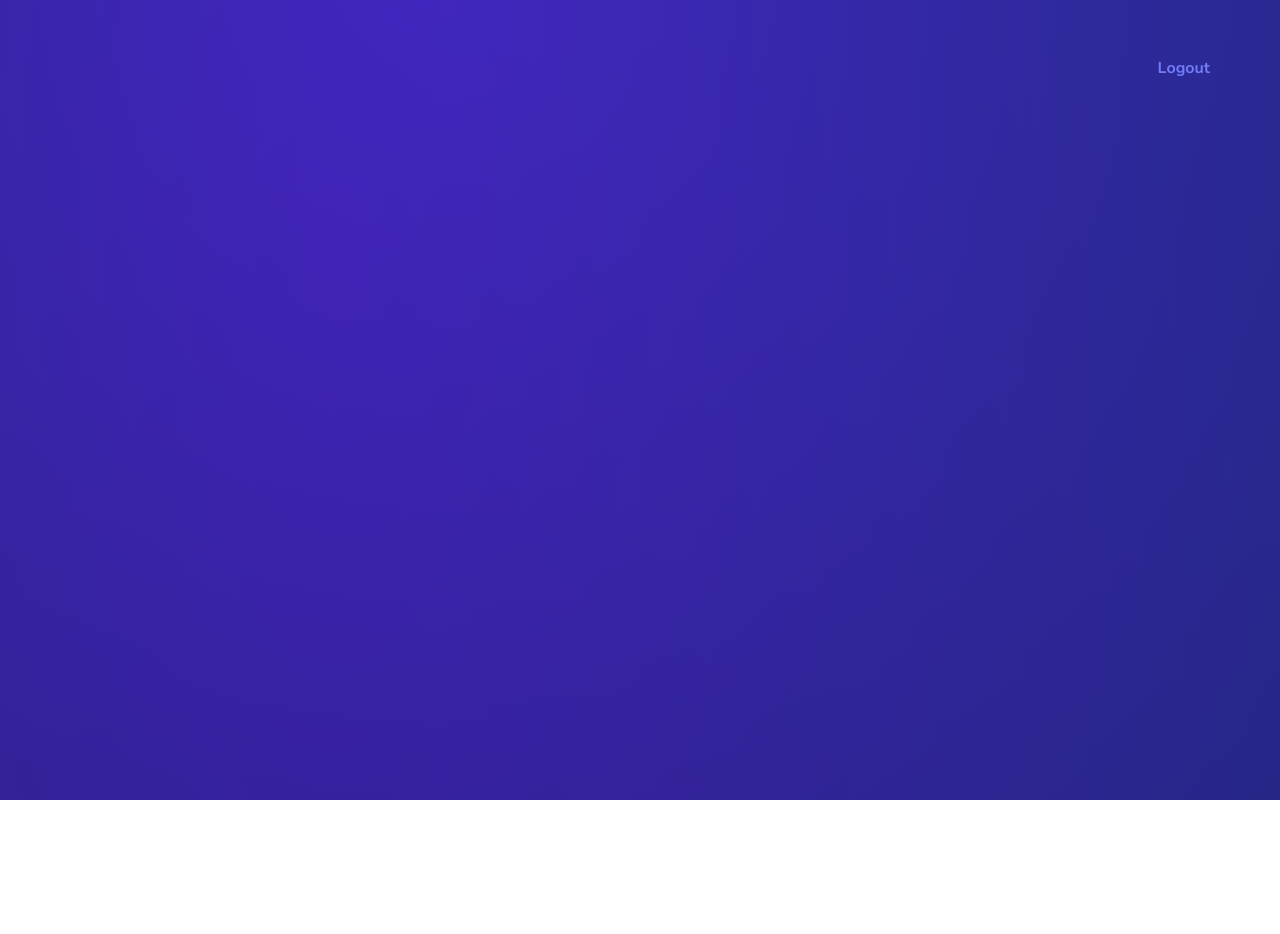
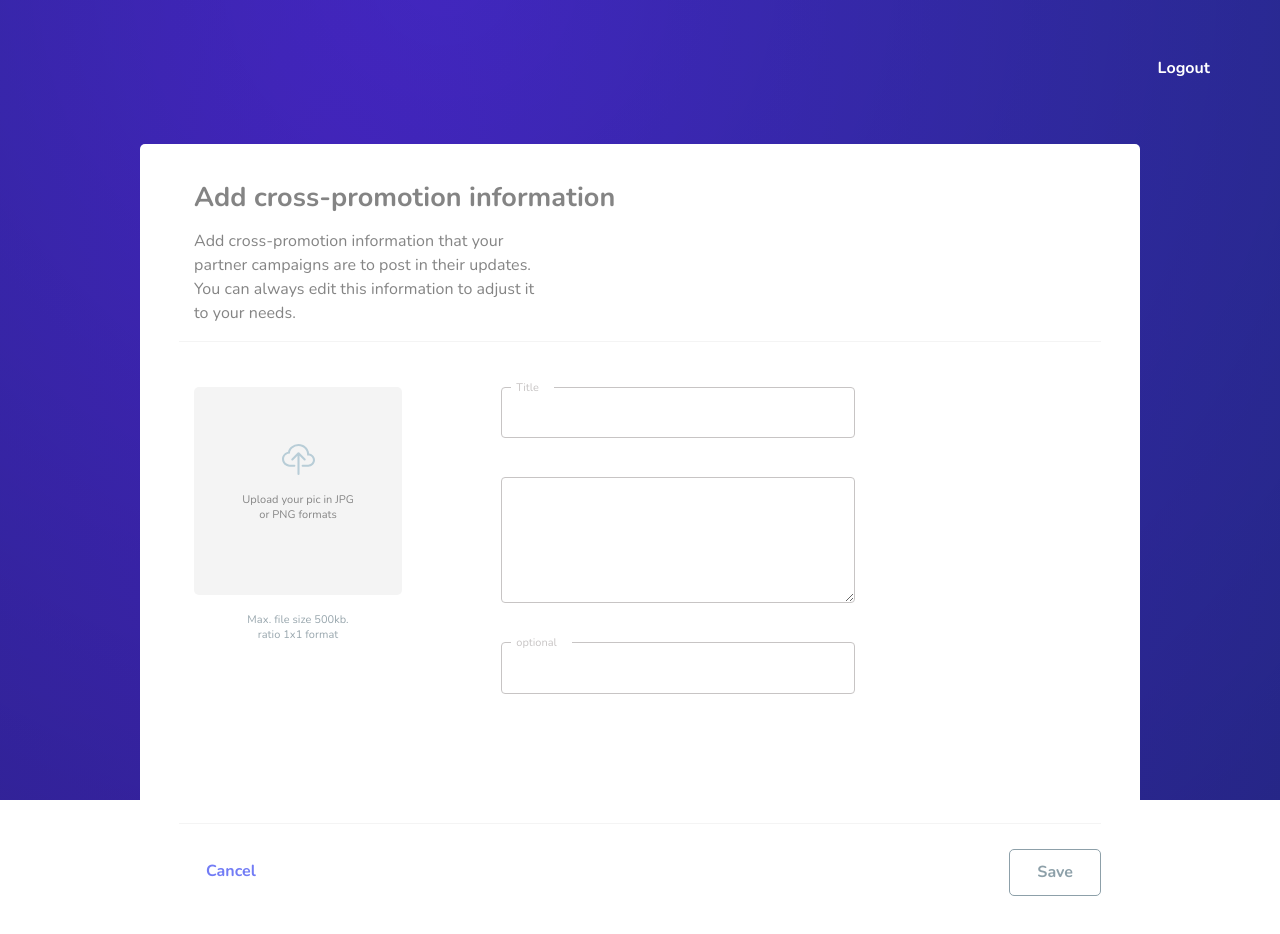
Before and after one commit to aashot/tcf-practical-task, a Vue app: page /add-campaign in a window 1280 px wide. Shown: the top 934 px of the page. Before the commit the page ends 800 px from the top, so only its background shows below. Built offline with nearby package versions, Linux system fonts and the light colour scheme; no server answers; sample sign-in values are in the browser's storage.

Commit message:
AddCampaign page layout

```diff
--- a/src/components/Navbar.vue
+++ b/src/components/Navbar.vue
@@ -5,6 +5,7 @@
     </router-link>
     <base-button
       class="app-navbar--btn app-navbar--logout-btn"
+      :class="{ 'color-white': createBtnVisible }"
       @click.native="handleLogout"
       inverted
     >Logout</base-button>
@@ -21,10 +22,6 @@ export default {
     createBtnVisible() {
       return this.$route.meta.layout === "compose-campaign";
     }
-  },
-
-  created() {
-    console.log(this.$route);
   },
 
   methods: {
--- a/src/components/elements/BaseButton.vue
+++ b/src/components/elements/BaseButton.vue
@@ -45,5 +45,9 @@ export default {
       box-shadow: unset;
     }
   }
+
+  &.color-white {
+    color: $white;
+  }
 }
 </style>
--- a/src/scss/helpers/_variables.scss
+++ b/src/scss/helpers/_variables.scss
@@ -20,6 +20,7 @@ $grey5: #f4f4f4;
 $grey6: #f9f9f9;
 $grey7: #eaeaea;
 $grey8: #e5e5e5;
+$grey9: #98a6ad;
 $errorsColor: #ffbc00;
 
 // sizes
--- a/src/scss/views/_AddCampaign.scss
+++ b/src/scss/views/_AddCampaign.scss
@@ -1,2 +1,134 @@
+.campaign-form {
+    height: 100%;
+}
+
 .add-campaign {
+    display: flex;
+    align-items: center;
+    justify-content: center;
+    height: 100%;
+
+    &__block {
+        background: $white;
+        max-width: 1440px;
+        width: 1000px;
+        padding: 36px 54px;
+        padding-bottom: 0;
+        border-radius: $borderRadius;
+
+        &--title {
+            margin-bottom: 14px;
+        }
+
+        &--text {
+            max-width: 353px;
+        }
+
+        &__form {
+            padding: 45px 0;
+            border-top: solid $grey5 1px;
+
+            &__upload-image {
+                font-size: 11px;
+                line-height: 15px;
+                text-align: center;
+                width: 208px;
+                height: 208px;
+
+                &__image-block {
+                    background: $grey5;
+                    border-radius: $borderRadius;
+                    display: flex;
+                    align-items: center;
+                    justify-content: center;
+                    flex-direction: column;
+                    padding: 0 45px;
+                    height: 100%;
+                    margin-bottom: 17px;
+                    cursor: pointer;
+
+                    &--text {
+                        color: $grey2;
+                    }
+                }
+
+                &--text {
+                    color: $grey9;
+                    max-width: 118px;
+                    margin: auto;
+                }
+
+                &__image-block {
+                    &--icon {
+                        color: $rectangle;
+                        margin-bottom: 15px;
+                    }
+                }
+            }
+
+            .filed-wrap {
+                position: relative;
+
+                .filed-label {
+                    position: absolute;
+                    left: 10px;
+                    top: -7px;
+                    color: $grey4;
+                    font-size: 11px;
+                    line-height: 15px;
+                    background: $white;
+                    padding-left: 5px;
+                    padding-right: 15px;
+                }
+            }
+
+            &--field {
+                border: solid $grey4 1px;
+                outline: none;
+                margin-bottom: 23px;
+                color: #bdbdbd;
+
+                &:focus {
+                    box-shadow: none;
+                    border-color: $grey4;
+                }
+            }
+
+            &--title-filed {
+                font-weight: bold;
+                font-size: 16px;
+                line-height: 23px;
+                color: $grey2;
+            }
+
+            &--text-filed {
+                height: 126px !important;
+            }
+        }
+
+        &__actions {
+            margin-top: 45px;
+            padding: 25px 0;
+            border-top: solid $grey5 1px;
+
+            &--btn-wrap {
+                padding: 0;
+            }
+
+            &--btn {
+                padding: 11px 27px !important;
+            }
+
+            &--cancel {
+                margin-right: auto;
+            }
+
+            &--save {
+                background: transparent !important;
+                color: $thirthly !important;
+                border: solid $thirthly 1px !important;
+                margin-left: auto;
+            }
+        }
+    }
 }
--- a/src/views/AddCampaign.vue
+++ b/src/views/AddCampaign.vue
@@ -1,18 +1,110 @@
 <template>
-  <div class="add-campaign"></div>
+  <b-form class="campaign-form" @submit.prevent="submitComposeForm">
+    <div class="add-campaign">
+      <b-container class="add-campaign__block">
+        <b-row>
+          <b-col cols="12">
+            <h4 class="add-campaign__block--title">Add cross-promotion information</h4>
+            <p
+              class="add-campaign__block--text"
+            >Add cross-promotion information that your partner campaigns are to post in their updates. You can always edit this information to adjust it to your needs.</p>
+          </b-col>
+        </b-row>
+        <b-row class="add-campaign__block__form">
+          <b-col cols="4">
+            <div class="add-campaign__block__form__upload-image">
+              <div class="add-campaign__block__form__upload-image__image-block">
+                <b-icon-cloud-upload
+                  font-scale="3"
+                  class="add-campaign__block__form__upload-image__image-block--icon"
+                />
+
+                <p
+                  class="add-campaign__block__form__upload-image__image-block--text"
+                >Upload your pic in JPG or PNG formats</p>
+              </div>
+              <p
+                class="add-campaign__block__form__upload-image--text"
+              >Max. file size 500kb. ratio 1x1 format</p>
+            </div>
+          </b-col>
+          <b-col cols="5">
+            <b-form-group id="input-group-title" class="filed-wrap">
+              <span class="filed-label">Title</span>
+
+              <b-form-input
+                class="add-campaign__block__form--field add-campaign__block__form--title-filed"
+                id="input-title"
+                v-model="form.title"
+                type="text"
+                required
+              ></b-form-input>
+            </b-form-group>
+
+            <b-form-group id="input-group-text">
+              <b-form-textarea
+                class="add-campaign__block__form--field add-campaign__block__form--text-filed"
+                v-model="form.text"
+              ></b-form-textarea>
+            </b-form-group>
+
+            <b-form-group id="input-group-url" class="filed-wrap">
+              <span class="filed-label">optional</span>
+              <b-form-input
+                class="add-campaign__block__form--field add-campaign__block__form--url-filed"
+                id="input-url"
+                v-model="form.url"
+                type="text"
+                required
+              ></b-form-input>
+            </b-form-group>
+          </b-col>
+        </b-row>
+        <b-row align-h="between" class="add-campaign__block__actions">
+          <b-col class="add-campaign__block__actions--btn-wrap" cols="2">
+            <base-button
+              class="add-campaign__block__actions--btn add-campaign__block__actions--cancel"
+              inverted
+            >Cancel</base-button>
+          </b-col>
+          <b-col class="add-campaign__block__actions--btn-wrap" cols="2">
+            <base-button
+              class="add-campaign__block__actions--btn add-campaign__block__actions--save"
+            >Save</base-button>
+          </b-col>
+        </b-row>
+      </b-container>
+    </div>
+  </b-form>
 </template>
 
 <script>
 import { mapMutations } from "vuex";
+import { BIconCloudUpload } from "bootstrap-vue";
+
 export default {
   name: "AddCampaign",
+
+  components: {
+    BIconCloudUpload
+  },
+
+  data: () => ({
+    form: {
+      title: null,
+      text: null,
+      url: null
+    }
+  }),
 
   created() {
     this.SET_THEME_BLUE();
   },
 
   methods: {
-    ...mapMutations(["SET_THEME_BLUE"])
+    ...mapMutations(["SET_THEME_BLUE"]),
+
+    submitComposeForm() {}
   }
 };
 </script>
```
